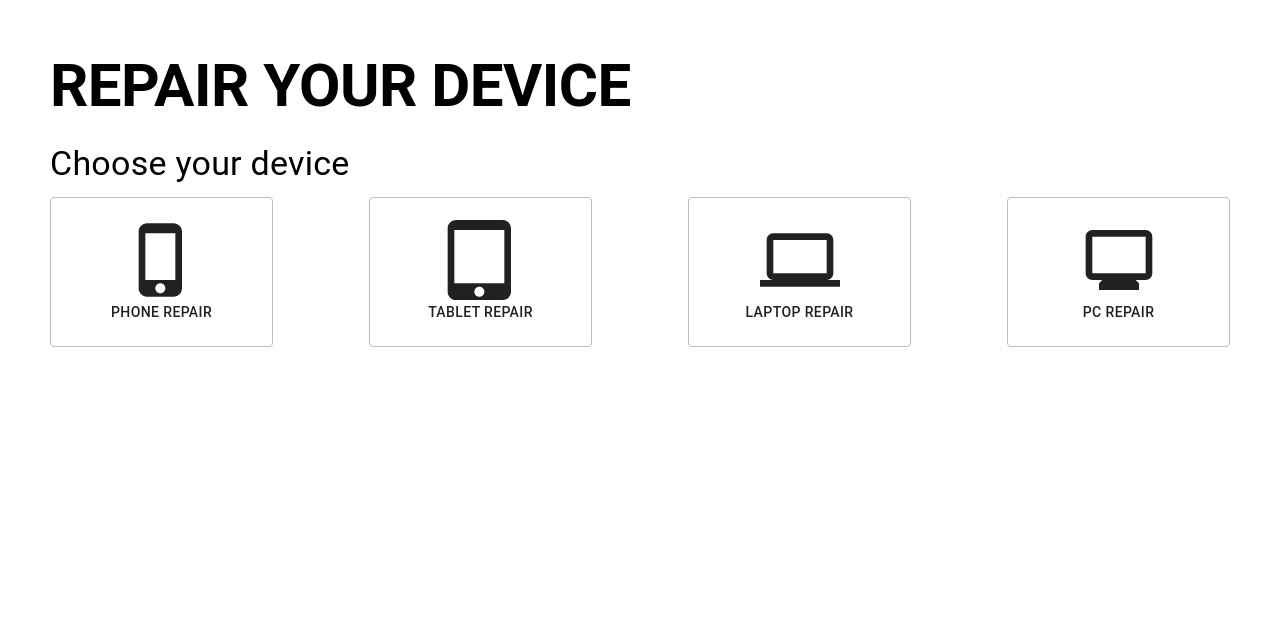
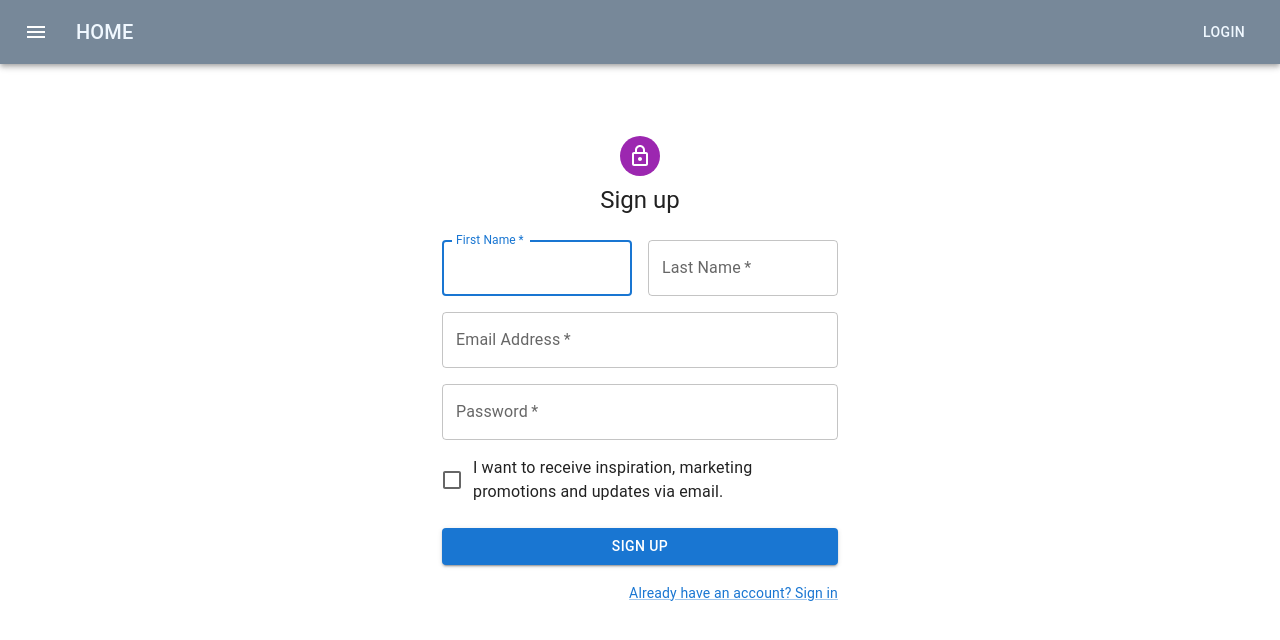
Before and after one commit to anabixs/project-uni, a React (Vite) app: page /signup in a window 1280 px wide. Shown: the top 640 px of the page. Built offline with nearby package versions, Linux system fonts and the light colour scheme.

Commit message:
added signup and signin pages

```diff
--- a/package.json
+++ b/package.json
@@ -13,8 +13,12 @@
     "@mui/icons-material": "^5.14.14",
     "antd": "^5.11.1",
     "axios": "^1.6.2",
+    "localforage": "^1.10.0",
+    "match-sorter": "^6.3.1",
     "react": "^18.2.0",
-    "react-dom": "^18.2.0"
+    "react-dom": "^18.2.0",
+    "react-router-dom": "^6.20.1",
+    "sort-by": "^1.2.0"
   },
   "devDependencies": {
     "@types/react": "^18.2.15",
--- a/src/App.css
+++ b/src/App.css
@@ -1,6 +1,10 @@
-body {
+/* body {
   margin: 50px;
+} */
+* {
+  margin: 0;
 }
+
 .table-button {
   flex-direction: column;
   height: 150px;
@@ -16,3 +20,7 @@
 .models:first-child {
   width: 100%;
 }
+.link {
+  text-decoration: none;
+  color: aliceblue;
+}
--- a/src/App.tsx
+++ b/src/App.tsx
@@ -1,6 +1,11 @@
 import Typography from "@mui/material/Typography";
 import Box from "@mui/material/Box";
-import Table from "./Table";
+import AppBar from "@mui/material/AppBar";
+import Toolbar from "@mui/material/Toolbar";
+import IconButton from "@mui/material/IconButton";
+import MenuIcon from "@mui/icons-material/Menu";
+import Button from "@mui/material/Button";
+import { Link, Outlet } from "react-router-dom";
 import "./App.css";
 
 function App() {
@@ -8,15 +13,32 @@
 
   return (
     <>
-      <Box sx={{ width: "100%" }}>
-        <Typography variant="h2" gutterBottom>
-          <b>REPAIR YOUR DEVICE</b>
-        </Typography>
-        <Typography variant="h4" gutterBottom>
-          Choose your device
-        </Typography>
-        <Table />
-      </Box>
+      <nav>
+        <Box sx={{ flexGrow: 1 }}>
+          <AppBar position="static" sx={{ bgcolor: "lightslategrey" }}>
+            <Toolbar>
+              <IconButton
+                size="large"
+                edge="start"
+                color="inherit"
+                aria-label="menu"
+                sx={{ mr: 2 }}
+              >
+                <MenuIcon />
+              </IconButton>
+              <Typography variant="h6" component="div" sx={{ flexGrow: 1 }}>
+                <Link to="/" className="link">
+                  HOME
+                </Link>
+              </Typography>
+              <Link to="/sign" className="link">
+                <Button color="inherit">Login</Button>{" "}
+              </Link>
+            </Toolbar>
+          </AppBar>
+        </Box>
+      </nav>
+      <Outlet />
     </>
   );
 }
--- /dev/null
+++ b/src/Home.tsx
@@ -0,0 +1,20 @@
+import Typography from "@mui/material/Typography";
+import Box from "@mui/material/Box";
+import Table from "./Table";
+import "./App.css";
+
+export default function Home() {
+  return (
+    <>
+      <Box sx={{ width: "95%", margin: "50px" }}>
+        <Typography variant="h2" gutterBottom>
+          <b>REPAIR YOUR DEVICE</b>
+        </Typography>
+        <Typography variant="h4" gutterBottom>
+          Choose your device
+        </Typography>
+        <Table />
+      </Box>
+    </>
+  );
+}
--- /dev/null
+++ b/src/Signin.tsx
@@ -0,0 +1,116 @@
+import * as React from "react";
+import Avatar from "@mui/material/Avatar";
+import Button from "@mui/material/Button";
+import CssBaseline from "@mui/material/CssBaseline";
+import TextField from "@mui/material/TextField";
+import FormControlLabel from "@mui/material/FormControlLabel";
+import Checkbox from "@mui/material/Checkbox";
+import Link from "@mui/material/Link";
+import Grid from "@mui/material/Grid";
+import Box from "@mui/material/Box";
+import LockOutlinedIcon from "@mui/icons-material/LockOutlined";
+import Typography from "@mui/material/Typography";
+import Container from "@mui/material/Container";
+import { createTheme, ThemeProvider } from "@mui/material/styles";
+
+// function Copyright(props: any) {
+//   return (
+//     <Typography variant="body2" color="text.secondary" align="center" {...props}>
+//       {'Copyright © '}
+//       <Link color="inherit" href="https://mui.com/">
+//         Your Website
+//       </Link>{' '}
+//       {new Date().getFullYear()}
+//       {'.'}
+//     </Typography>
+//   );
+// }
+
+// TODO remove, this demo shouldn't need to reset the theme.
+const defaultTheme = createTheme();
+
+export default function SignIn() {
+  const handleSubmit = (event: React.FormEvent<HTMLFormElement>) => {
+    event.preventDefault();
+    const data = new FormData(event.currentTarget);
+    console.log({
+      email: data.get("email"),
+      password: data.get("password"),
+    });
+  };
+
+  return (
+    <ThemeProvider theme={defaultTheme}>
+      <Container component="main" maxWidth="xs">
+        <CssBaseline />
+        <Box
+          sx={{
+            marginTop: 8,
+            display: "flex",
+            flexDirection: "column",
+            alignItems: "center",
+          }}
+        >
+          <Avatar sx={{ m: 1, bgcolor: "secondary.main" }}>
+            <LockOutlinedIcon />
+          </Avatar>
+          <Typography component="h1" variant="h5">
+            Sign in
+          </Typography>
+          <Box
+            component="form"
+            onSubmit={handleSubmit}
+            noValidate
+            sx={{ mt: 1 }}
+          >
+            <TextField
+              margin="normal"
+              required
+              fullWidth
+              id="email"
+              label="Email Address"
+              name="email"
+              autoComplete="email"
+              autoFocus
+            />
+            <TextField
+              margin="normal"
+              required
+              fullWidth
+              name="password"
+              label="Password"
+              type="password"
+              id="password"
+              autoComplete="current-password"
+            />
+            <FormControlLabel
+              control={<Checkbox value="remember" color="primary" />}
+              label="Remember me"
+            />
+            <Button
+              type="submit"
+              fullWidth
+              variant="contained"
+              sx={{ mt: 3, mb: 2 }}
+            >
+              Sign In
+            </Button>
+            <Grid container>
+              <Grid item xs>
+                <Link href="#" variant="body2">
+                  Forgot password?
+                </Link>
+              </Grid>
+              <Grid item>
+                <Link href="/signup" variant="body2">
+                  {"Don't have an account? Sign Up"}
+                </Link>
+              </Grid>
+            </Grid>
+          </Box>
+        </Box>
+        {/* <Copyright sx={{ mt: 8, mb: 4 }} /> */}
+      </Container>
+    </ThemeProvider>
+  );
+}
--- /dev/null
+++ b/src/Signup.tsx
@@ -0,0 +1,143 @@
+import * as React from "react";
+import Avatar from "@mui/material/Avatar";
+import Button from "@mui/material/Button";
+import CssBaseline from "@mui/material/CssBaseline";
+import TextField from "@mui/material/TextField";
+import FormControlLabel from "@mui/material/FormControlLabel";
+import Checkbox from "@mui/material/Checkbox";
+import Link from "@mui/material/Link";
+import Grid from "@mui/material/Grid";
+import Box from "@mui/material/Box";
+import LockOutlinedIcon from "@mui/icons-material/LockOutlined";
+import Typography from "@mui/material/Typography";
+import Container from "@mui/material/Container";
+import { createTheme, ThemeProvider } from "@mui/material/styles";
+import axios from "axios";
+
+// TODO remove, this demo shouldn't need to reset the theme.
+const defaultTheme = createTheme();
+
+export default function SignUp() {
+  const handleSubmit = async (event: React.FormEvent<HTMLFormElement>) => {
+    event.preventDefault();
+
+    const formData = new FormData(event.currentTarget);
+    const firstName = formData.get("firstName");
+    const lastName = formData.get("lastName");
+    const data = {
+      email: formData.get("email"),
+      username: `${firstName}${lastName}`,
+      password: formData.get("password"),
+    };
+    console.log(data);
+
+    try {
+      const response = await axios.post("https://localhost:5000/signup", data);
+
+      if (response.status === 200) {
+        console.log("Registration successful");
+      } else {
+        console.error("Registration failed");
+      }
+    } catch (error) {
+      console.error("Error during registration:", error);
+    }
+  };
+
+  return (
+    <ThemeProvider theme={defaultTheme}>
+      <Container component="main" maxWidth="xs">
+        <CssBaseline />
+        <Box
+          sx={{
+            marginTop: 8,
+            display: "flex",
+            flexDirection: "column",
+            alignItems: "center",
+          }}
+        >
+          <Avatar sx={{ m: 1, bgcolor: "secondary.main" }}>
+            <LockOutlinedIcon />
+          </Avatar>
+          <Typography component="h1" variant="h5">
+            Sign up
+          </Typography>
+          <Box
+            component="form"
+            noValidate
+            onSubmit={handleSubmit}
+            sx={{ mt: 3 }}
+          >
+            <Grid container spacing={2}>
+              <Grid item xs={12} sm={6}>
+                <TextField
+                  autoComplete="given-name"
+                  name="firstName"
+                  required
+                  fullWidth
+                  id="firstName"
+                  label="First Name"
+                  autoFocus
+                />
+              </Grid>
+              <Grid item xs={12} sm={6}>
+                <TextField
+                  required
+                  fullWidth
+                  id="lastName"
+                  label="Last Name"
+                  name="lastName"
+                  autoComplete="family-name"
+                />
+              </Grid>
+              <Grid item xs={12}>
+                <TextField
+                  required
+                  fullWidth
+                  id="email"
+                  label="Email Address"
+                  name="email"
+                  autoComplete="email"
+                />
+              </Grid>
+              <Grid item xs={12}>
+                <TextField
+                  required
+                  fullWidth
+                  name="password"
+                  label="Password"
+                  type="password"
+                  id="password"
+                  autoComplete="new-password"
+                />
+              </Grid>
+              <Grid item xs={12}>
+                <FormControlLabel
+                  control={
+                    <Checkbox value="allowExtraEmails" color="primary" />
+                  }
+                  label="I want to receive inspiration, marketing promotions and updates via email."
+                />
+              </Grid>
+            </Grid>
+            <Button
+              type="submit"
+              fullWidth
+              variant="contained"
+              sx={{ mt: 3, mb: 2 }}
+            >
+              Sign Up
+            </Button>
+            <Grid container justifyContent="flex-end">
+              <Grid item>
+                <Link href="/sign" variant="body2">
+                  Already have an account? Sign in
+                </Link>
+              </Grid>
+            </Grid>
+          </Box>
+        </Box>
+      </Container>
+    </ThemeProvider>
+  );
+}
--- a/src/main.tsx
+++ b/src/main.tsx
@@ -1,10 +1,34 @@
-import React from 'react'
-import ReactDOM from 'react-dom/client'
-import App from './App.tsx'
-import './index.css'
+import React from "react";
+import ReactDOM from "react-dom/client";
+import { createBrowserRouter, RouterProvider } from "react-router-dom";
+import App from "./App.tsx";
+import Home from "./Home.tsx";
+import SignIn from "./Signin.tsx";
+import "./index.css";
+import SignUp from "./Signup.tsx";
 
-ReactDOM.createRoot(document.getElementById('root')!).render(
+const router = createBrowserRouter([
+  {
+    path: "/",
+    element: <App />,
+    children: [
+      {
+        path: "/",
+        element: <Home />,
+      },
+      {
+        path: "/sign",
+        element: <SignIn />,
+      },
+      {
+        path: "/signup",
+        element: <SignUp />,
+      },
+    ],
+  },
+]);
+ReactDOM.createRoot(document.getElementById("root")!).render(
   <React.StrictMode>
-    <App />
-  </React.StrictMode>,
-)
+    <RouterProvider router={router} />
+  </React.StrictMode>
+);
```
Also changed, not shown: 1 other file (tests, documents, lock files or other folders).
